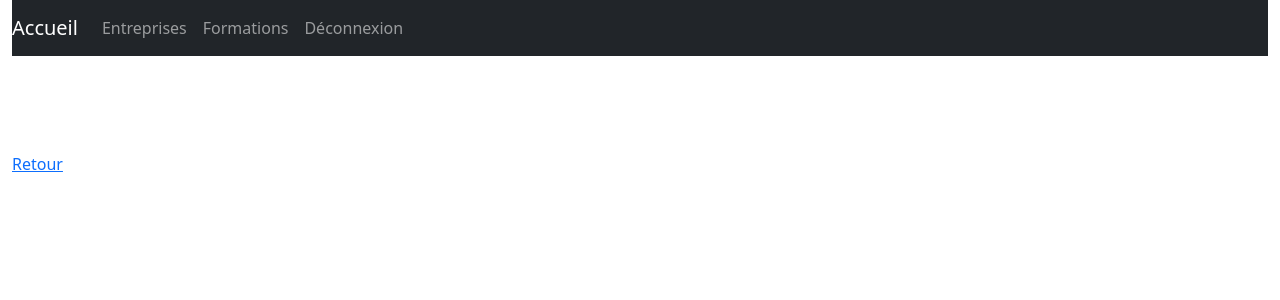
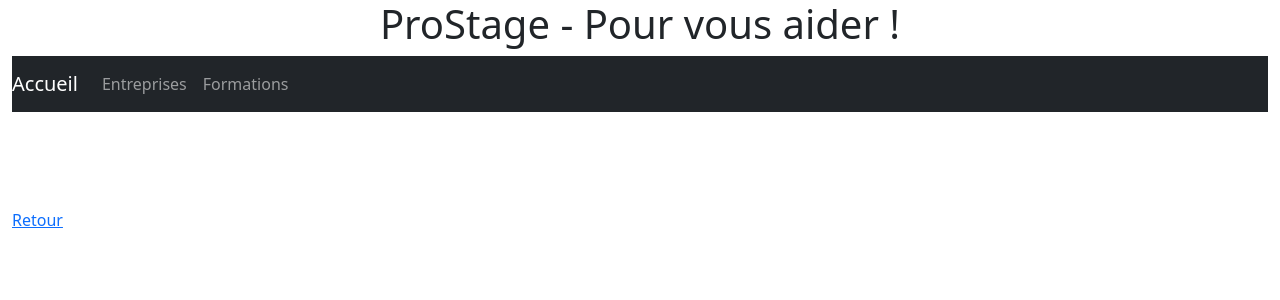
Before and after one commit to WookieSayRaar/ProStage, a Symfony app: template templates/prostage/index.html.twig in a window 1280 px wide. Shown: the top 300 px of the page. Run offline with Twig, Linux system fonts and the light colour scheme; the template is opened without the code that fills it: most values are stand-ins (such as "Sample title", 1, 10 or a date in 2020); some libraries are stand-ins or nearby versions.

Commit message:
template

```diff
--- a/templates/base.html.twig
+++ b/templates/base.html.twig
@@ -12,27 +12,21 @@
     <body>
       <div class="container-fluid">
         {% block menu %}
-
+            <h1><center>ProStage - Pour vous aider !</center></h1>
             <div class="row">
           		<div class="col-md-12">
           			<nav class="navbar navbar-expand-lg navbar-light bg-light navbar-dark bg-dark">
 
           				<button class="navbar-toggler" type="button" data-toggle="collapse" data-target="#bs-example-navbar-collapse-1">
           					<span class="navbar-toggler-icon"></span>
-                  </button> <a class="navbar-brand" href="#">Accueil</a>
+                  </button> <a class="navbar-brand" href="accueil.html.twig">Accueil</a>
           				<div class="collapse navbar-collapse" id="bs-example-navbar-collapse-1">
           					<ul class="navbar-nav">
           						<li class="nav-item">
-          							 <a class="nav-link" href="#">Entreprises</a>
+          							 <a class="nav-link" href="entreprise.html.twig">Entreprises</a>
           						</li>
                       <li class="nav-item">
-          							 <a class="nav-link" href="#">Formations</a>
-          						</li>
-          					</ul>
-          					<ul class="navbar-nav ml-md-auto">
-
-          						<li class="nav-item dropdown">
-          							 <a class="nav-link" href="#">Déconnexion</a>
+          							 <a class="nav-link" href="formation.html.twig">Formations</a>
           						</li>
           					</ul>
           				</div>
--- a/templates/prostage/acceuil.html.twig
+++ b/templates/prostage/acceuil.html.twig
@@ -3,7 +3,7 @@
 {% block title %}  PROSTAGE - Bienvenue ! {% endblock %}
 
 
-{% block titrePage %}<h1><center>Bienvenue sur la page d'acceuil de Prostage</center></h1>{% endblock %}
+{% block titrePage %}<h1><center>Bienvenue sur la page d'acceuil de Prostages</center></h1>{% endblock %}
 {% block contenuPage %}
 <div>
   <table class="table">	<!-- Tableau des stages proposés -->
--- a/templates/prostage/entreprise.html.twig
+++ b/templates/prostage/entreprise.html.twig
@@ -1,4 +1,4 @@
-{{% extends 'base.html.twig' %}
+{% extends 'base.html.twig' %}
 
 {% block title %}  PROSTAGE - Entreprise {% endblock %}
 
```
